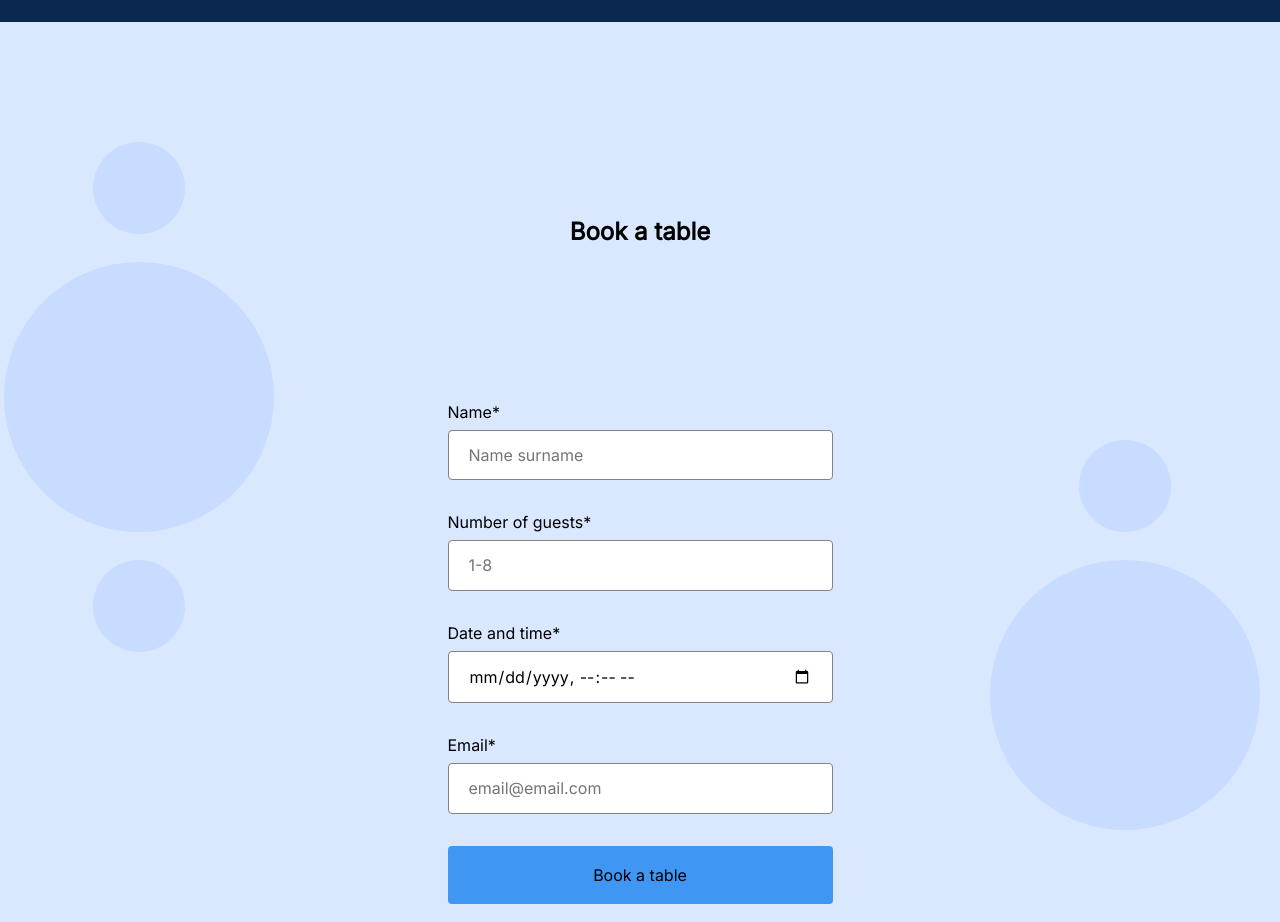
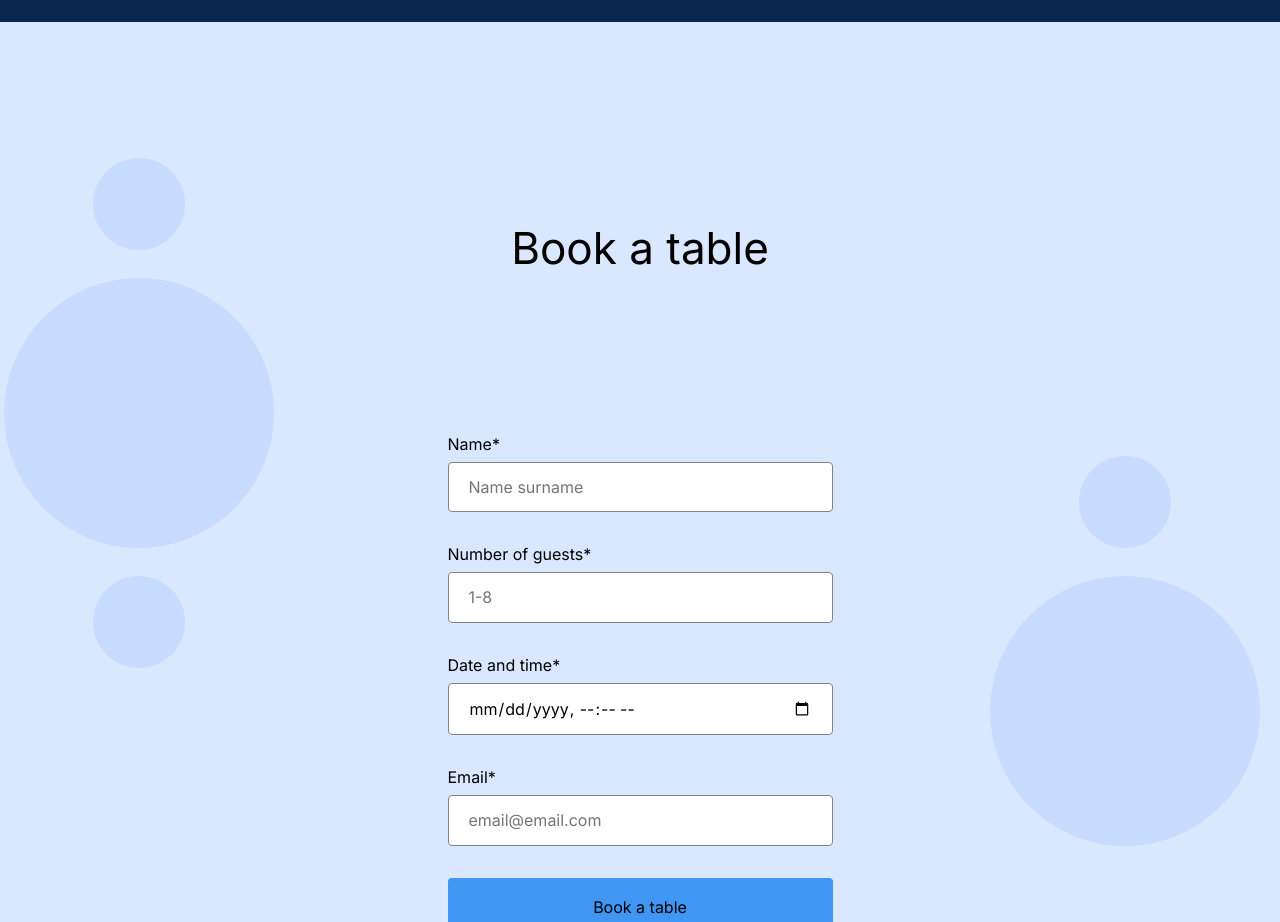
Before and after one commit to funkzilla01/se_project_coffeeshop, a plain HTML site: page index.html in a window 1280 px wide. Shown: the part 1700-2622 px from the top of the page. Drawn offline with Linux system fonts and the light colour scheme.

Commit message:
add reservation__title styles

```diff
--- a/pages/index.css
+++ b/pages/index.css
@@ -152,6 +152,9 @@
   padding: 100px 0 80px;
   margin: 0 0 80px;
   text-align: center;
+  font-weight: 500;
+  font-size: 44px;
+  line-height: 52px;
 }
 
 .reservation__form {
```
